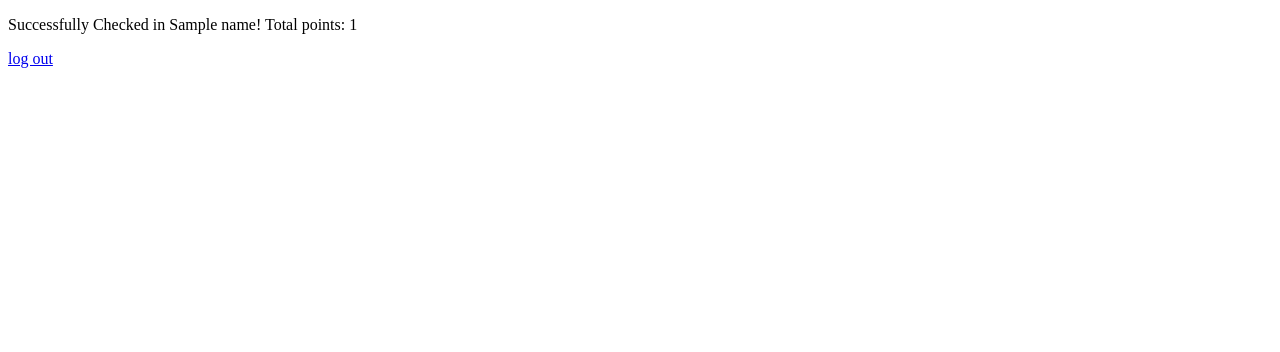
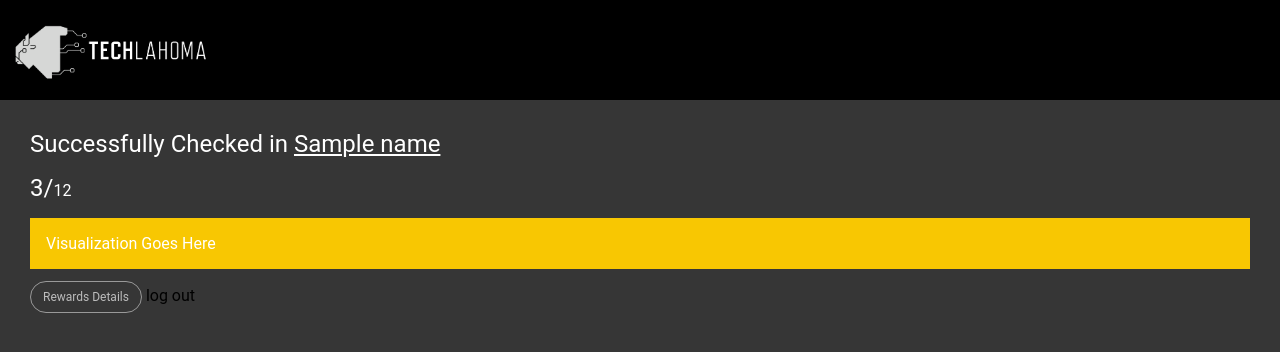
Before and after one commit to douglahoma/techlahoma-private, a Flask app: template templates/neon_redirect.html in a window 1280 px wide. Shown: the top 352 px of the page. Run offline with Flask 3, Linux system fonts and the light colour scheme; the template is opened without the code that fills it: most values are stand-ins (such as "Sample title", 1, 10 or a date in 2020).

Commit message:
blake - saving 4/1 changes

```diff
--- /dev/null
+++ b/static/neon_redirect.css
@@ -0,0 +1,53 @@
+body {
+    margin: 0;
+    background-color: #363636;
+    color: white;
+    font-family: 'Roboto', sans-serif;
+}
+
+header {
+    background-color: #000000;
+    height: 100px;
+}
+header > img {
+    height: 100%;
+}
+
+h1 {
+    font-size: 1.5rem;
+    font-weight: normal;
+    /* not bold */
+
+}
+main {
+    margin: 30px;
+}
+
+.rewards #points :first-child {
+    font-size: 1.5rem;
+}
+
+.visualization {
+    width: 100%;
+    padding: 16px;
+    background-color: #F8C702;
+    box-sizing: border-box;
+}
+
+a {
+    text-decoration: none;
+    color: black;
+}
+
+.button-secondary {
+    color: #BCBCBC;
+    border-radius: 50px;
+    padding: 8px 12px;
+    font-size: 12px;
+    margin-top: 12px;
+    /* width: fit-content;
+    height: fit-content; */
+
+    border: 1px solid #999999;
+    display: inline-block;
+}
--- a/templates/neon_redirect.html
+++ b/templates/neon_redirect.html
@@ -4,9 +4,27 @@
     <meta charset="UTF-8">
     <meta name="viewport" content="width=device-width, initial-scale=1.0">
     <title>Document</title>
+    <link rel="stylesheet" href="../static/neon_redirect.css">
 </head>
 <body>
-    <p>Successfully Checked in {{user}} {{name}}! Total points: {{total_points}}</p>
-    <a href='https://techlahoma.app.neoncrm.com/np/logout.do?targetUrl={{ logout_url }}'>log out</a>
+    <header>
+        <!-- src for flask -->
+        <!-- src="{{url_for('static', filename='techlahoma_white.png')}}" -->
+        <!-- src for "LiveServer VSCode extention" -->
+        <!-- src="../static/techlahoma_white.png" -->
+        <img
+        src="../static/techlahoma_white.png"
+        alt="Techlahoma Logo"
+        >
+    </header>
+    <main>
+        <h1>Successfully Checked in <u>{{name}}</u></h1>
+        <div class="container rewards">
+            <p id="points"><span>3/</span><span>12</span></p>
+        </div>
+        <div class="container visualization">Visualization Goes Here</div>
+        <a href="#" class="button-secondary">Rewards Details</a>
+        <a href='https://techlahoma.app.neoncrm.com/np/logout.do?targetUrl={{ logout_url }}'>log out</a>
+    </main>
 </body>
 </html>
```
Also changed, not shown: static/landing.css (+4 -18 lines), templates/landing.html (+4 -4 lines).
